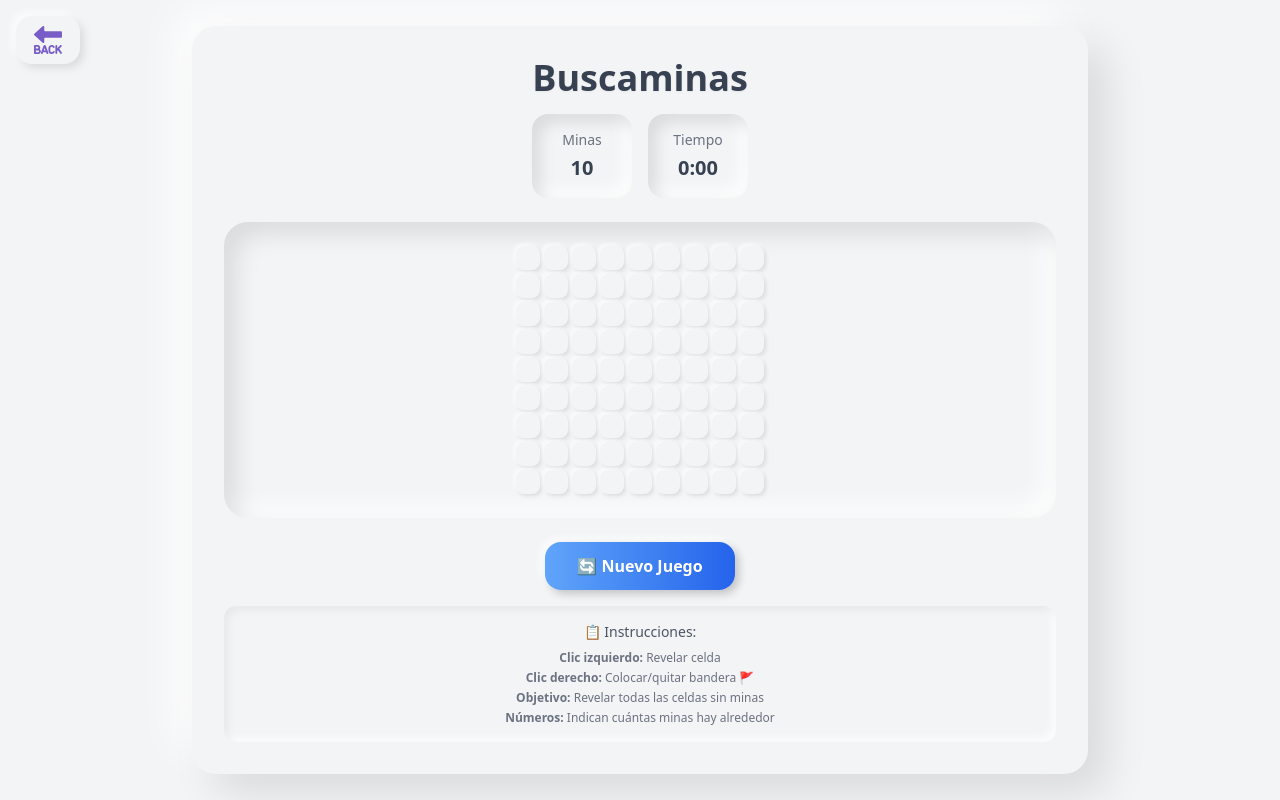
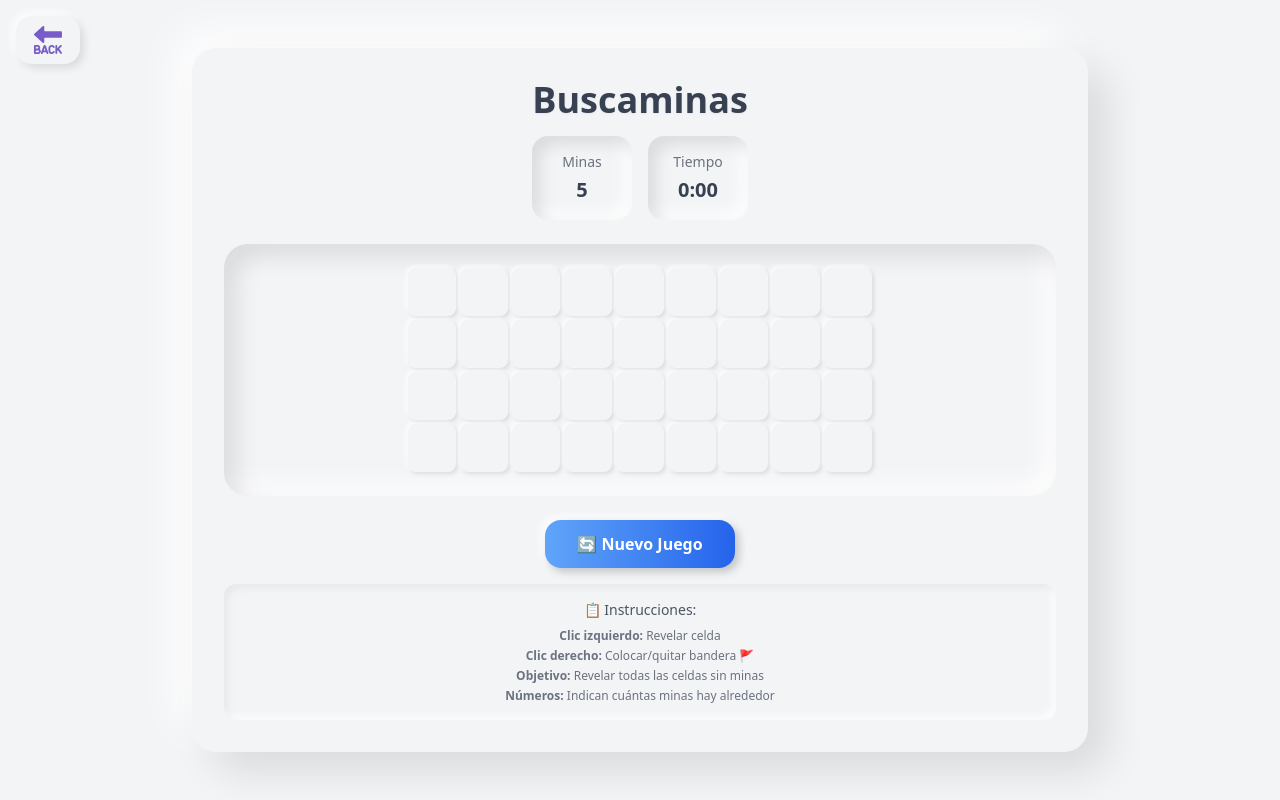
Before and after one commit to junior-pacheco/Finance, a React (Vite) app: page /MinesweeperGame in a window 1280 px wide. Built offline with nearby package versions, Linux system fonts and the light colour scheme.

Commit message:
fix mines

```diff
--- a/src/components/MinesweeperGame.tsx
+++ b/src/components/MinesweeperGame.tsx
@@ -12,9 +12,9 @@ type CellState = {
 
 type GameState = "playing" | "won" | "lost"
 
-const ROWS = 9
-const COLS = 9
-const MINES = 10
+const ROWS = 6
+const COLS = 6
+const MINES = 5
 
 
 export default function MinesweeperGame() {
@@ -281,7 +281,7 @@ export default function MinesweeperGame() {
                 <button
                   key={`${r}-${c}`}
                   className={`
-                    w-6 h-6 rounded-lg flex items-center justify-center font-bold transition-all duration-150 cursor-pointer
+                    w-12 h-12 rounded-lg flex items-center justify-center font-bold transition-all duration-150 cursor-pointer
                     ${getCellStyle(cell)}
                     ${gameState !== "playing" ? "cursor-not-allowed" : ""}
                   `}
```
